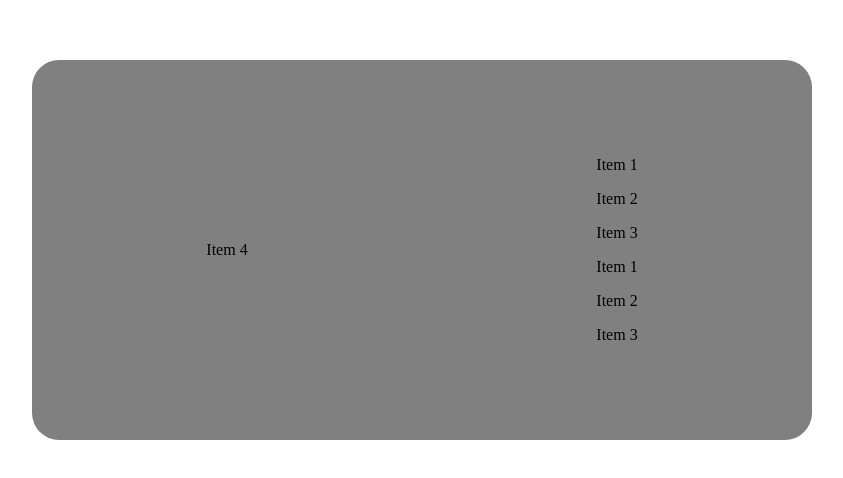
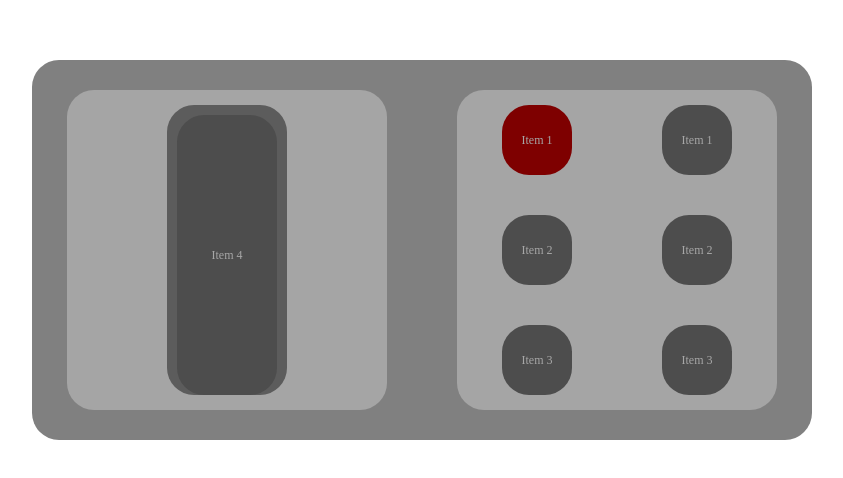
Before and after one commit to JoshuaQuirCode/practica-E, a plain HTML site: page index.html in a window 1280 px wide. Shown: the part 158-636 px from the top of the page, without its empty margins (218-1061 px from the left). Drawn offline with Linux system fonts and the light colour scheme.

Commit message:
terminado

```diff
--- a/index.html
+++ b/index.html
@@ -18,11 +18,62 @@
             justify-content:space-around;
             align-items:center;
         }
-        .shadowPrincipal{}
-        .shadow{}
-        .rectangle{}
-        .contenedor{}
-        .squere{}
+        .shadowPrincipal{
+            height: 320px;
+            width: 320px;
+            background-color: rgb(165, 165, 165);
+            display:flex;
+            justify-content:space-around;
+            align-items:center;
+            border-radius: 27px;
+        }
+        .shadow{
+            height:290px;
+            width:120px;
+            background-color: rgb(92, 92, 92);
+            display:flex;
+            justify-content:center;
+            align-items:end;
+            border-radius: 27px;
+        }
+        .rectangle{
+            height:280px;
+            width: 100px;
+            background-color: rgb(77, 77, 77);
+            display:flex;
+            justify-content:center;
+            align-items:center;
+            border-radius: 27px;
+        }
+        .contenedor{
+            height: 290px;
+            width: 70px;
+            display:flex;
+            flex-direction: column;
+            justify-content:space-between;
+        }
+        .squere{
+            height: 70px;
+            width: 70px;
+            background-color: rgb(77, 77, 77);
+            display:flex;
+            justify-content:center;
+            align-items:center;
+            border-radius: 27px;}
+        .squereRED{
+            height: 70px;
+            width: 70px;
+            background-color: rgb(126, 0, 0);
+            display:flex;
+            justify-content:center;
+            align-items:center;
+            border-radius: 27px;
+        }
+        p{
+            color:rgb(167, 167, 167);
+            font-size: 12px;
+        }
+
     </style>
 </head>
 <body>
@@ -40,7 +91,7 @@
         <div class="shadowPrincipal">
 
             <div class="contenedor">
-                <div class="squere"><p>Item 1</p></div>
+                <div class="squereRED"><p>Item 1</p></div>
                 <div class="squere"><p>Item 2</p></div>
                 <div class="squere"><p>Item 3</p></div>
             </div>
```
